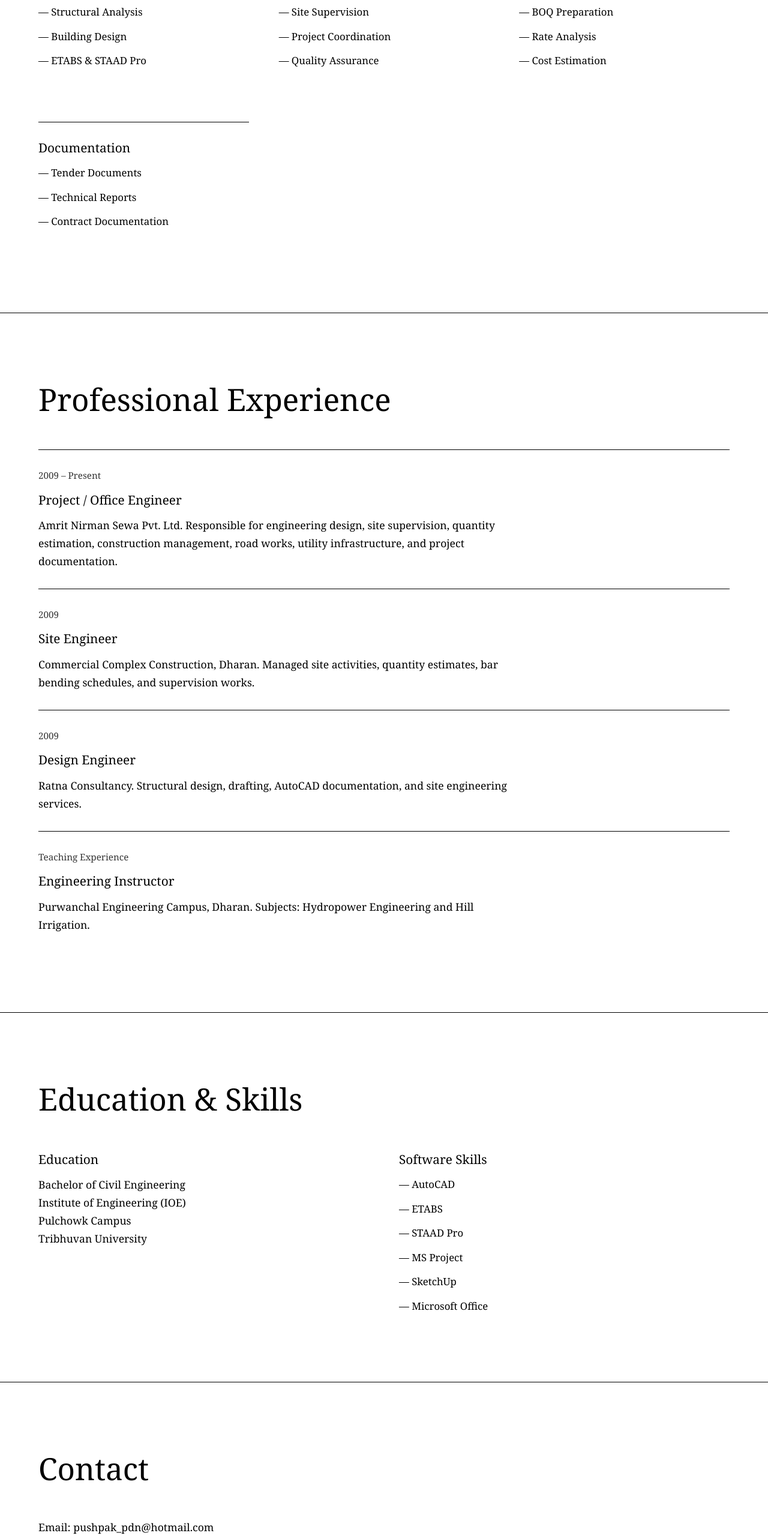
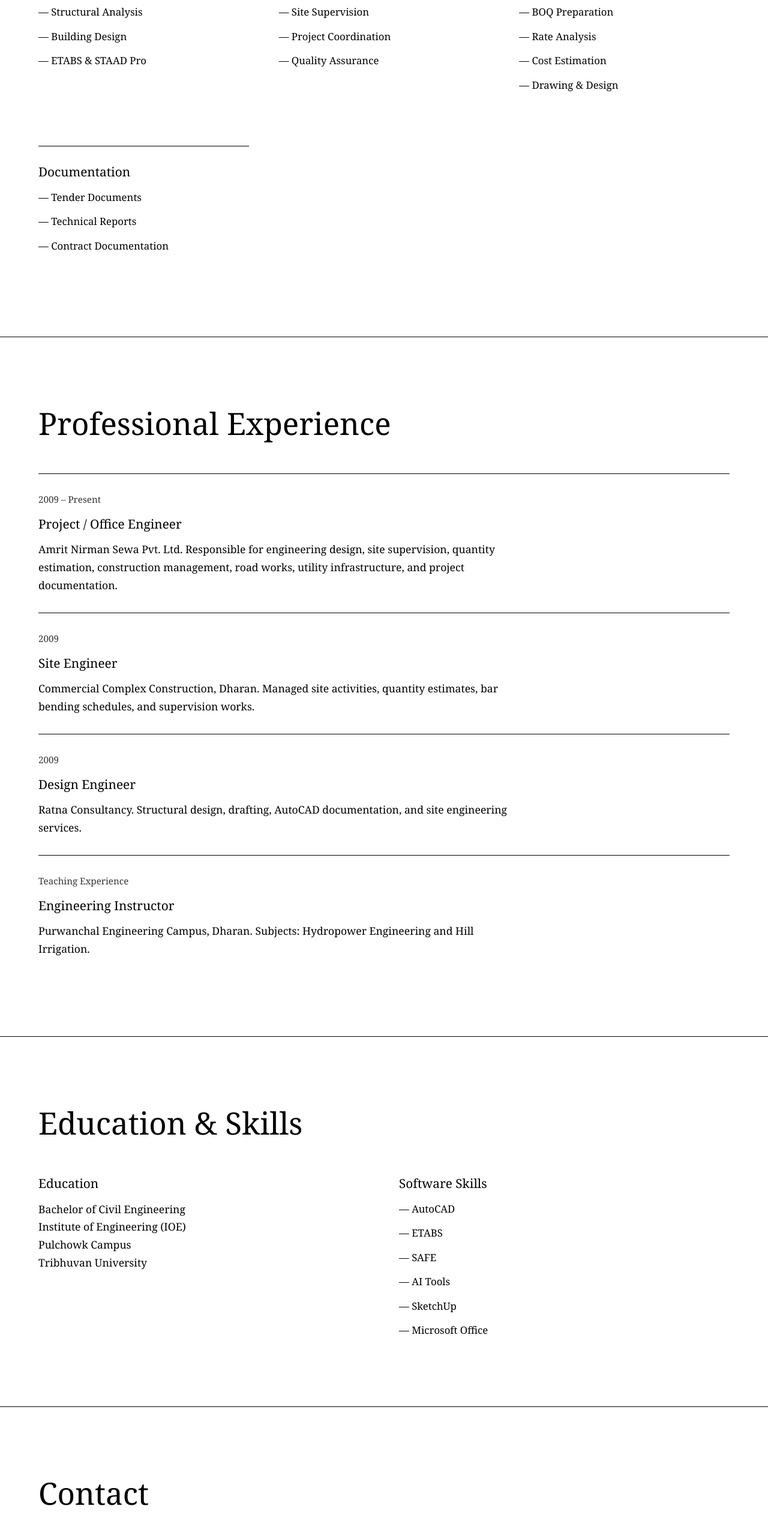
Before and after one commit to pushpakani15-design/pushpakani15-design.github.io, a plain HTML site: page index.html in a window 1280 px wide. Shown: the part 1540-4100 px from the top of the page at 60% size. Drawn offline with Linux system fonts and the light colour scheme.

Commit message:
Update index.html

```diff
--- a/index.html
+++ b/index.html
@@ -285,6 +285,7 @@ section{
                     <li>BOQ Preparation</li>
                     <li>Rate Analysis</li>
                     <li>Cost Estimation</li>
+                    <li>Drawing & Design</li>
                 </ul>
             </div>
 
@@ -372,8 +373,8 @@ section{
                 <ul>
                     <li>AutoCAD</li>
                     <li>ETABS</li>
-                    <li>STAAD Pro</li>
-                    <li>MS Project</li>
+                    <li>SAFE</li>
+                    <li>AI Tools</li>
                     <li>SketchUp</li>
                     <li>Microsoft Office</li>
                 </ul>
@@ -393,7 +394,7 @@ section{
             <p>Email: pushpak_pdn@hotmail.com</p>
             <p>Phone: +977 9842436303</p>
             <p>Phone: +977 9804310346</p>
-            <p>Location: Kathmandu, Nepal</p>
+            <p>Location: Biratnagar, Nepal</p>
         </div>
 
     </div>
```
